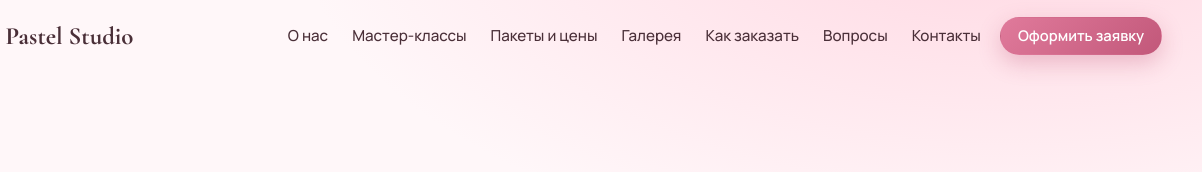
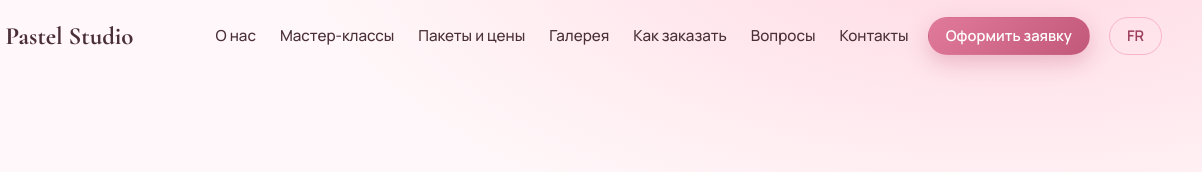
Before and after one commit to Markamila/creative-events, a website: page public/index.html in a window 1280 px wide. Shown: the top 172 px of the page, 78-1280 px from the left. Drawn offline with nearby package versions, Linux system fonts and the light colour scheme; no server answers.

Commit message:
main image changed 2

```diff
--- a/public/index.html
+++ b/public/index.html
@@ -42,6 +42,7 @@
         <button type="button" class="btn btn--primary btn--sm nav__cta" data-open-form>Оформить заявку</button>
       </nav>
       <button type="button" class="btn btn--primary btn--sm header__cta" data-open-form>Оформить заявку</button>
+      <button type="button" id="langSwitch" class="btn btn--ghost btn--sm" aria-label="Changer de langue">FR</button>
       <button type="button" class="burger" id="burger" aria-label="Открыть меню" aria-expanded="false" aria-controls="nav"><span></span><span></span><span></span></button>
     </div>
   </header>
@@ -331,6 +332,7 @@
   </svg>
 
   <noscript><p style="text-align:center;padding:1rem">Для работы сайта включите JavaScript.</p></noscript>
+  <script src="/js/i18n.js" defer></script>
   <script src="/js/app.js" defer></script>
 </body>
 </html>
--- /dev/null
+++ b/public/js/i18n.js
@@ -0,0 +1,242 @@
+const translations = {
+  "К содержимому": "Aller au contenu",
+  "О нас": "À propos",
+  "Мастер-классы": "Ateliers créatifs",
+  "Пакеты и цены": "Formules et tarifs",
+  "Галерея": "Galerie",
+  "Как заказать": "Comment réserver",
+  "Вопросы": "Questions",
+  "Контакты": "Contact",
+  "Оформить заявку": "Réserver un atelier",
+  "· выездные мастер-классы": "· ateliers créatifs à domicile",
+  "Создаём моменты, которые хочется сохранить": "Créons des moments inoubliables",
+  "Посмотреть мастер-классы": "Découvrir les ateliers",
+  "Выездной формат": "Ateliers sur votre lieu",
+  "Все материалы включены": "Tout le matériel est inclus",
+  "Для частных и корпоративных мероприятий": "Pour événements privés et professionnels",
+  "Индивидуальный подход к каждому заказу": "Une approche personnalisée",
+  "Творчество, которое объединяет": "La créativité qui rassemble",
+  "Выезд к клиенту": "Nous venons à vous",
+  "Приезжаем домой, в офис, кафе или на любую площадку.": "À domicile, au bureau, au café ou sur le lieu de votre choix.",
+  "Все материалы предоставляются": "Tout le matériel est fourni",
+  "Краски, заготовки, инструменты — всё привозим сами.": "Peintures, supports et outils : nous apportons tout.",
+  "Подходит даже для новичков": "Accessible aux débutants",
+  "Мастер подскажет и поможет на каждом шаге.": "Notre animateur vous accompagne à chaque étape.",
+  "Индивидуальное оформление": "Décoration personnalisée",
+  "Подбираем цвета, декор и тему под ваше событие.": "Nous adaptons les couleurs, le décor et le thème à votre événement.",
+  "Каталог": "Catalogue",
+  "Мастер-классы на любой вкус": "Des ateliers pour tous les goûts",
+  "Выберите направление — один или несколько мастер-классов можно сочетать в одном мероприятии.": "Choisissez un ou plusieurs ateliers à combiner lors de votre événement.",
+  "Пакеты": "Formules",
+  "Выберите свой формат мероприятия": "Choisissez votre formule",
+  "Вдохновение в каждой детали": "L’inspiration dans chaque détail",
+  "Картины, шопперы, керамика, украшения и атмосфера наших мероприятий.": "Tableaux, tote bags, céramiques, bijoux et ambiance de nos événements.",
+  "Как это работает": "Comment ça marche",
+  "От заявки до вашего творческого события": "De la réservation à votre événement créatif",
+  "Оставляете заявку": "Envoyez votre demande",
+  "Выбираете мастер-класс, пакет, количество участников, дату и пожелания.": "Choisissez les ateliers, la formule, le nombre de participants et la date.",
+  "Обсуждаем детали": "Discutons des détails",
+  "Наш менеджер связывается с вами, уточняет информацию и подготавливает коммерческое предложение.": "Notre équipe vous contacte et prépare une offre personnalisée.",
+  "Утверждаем мероприятие": "Confirmons votre événement",
+  "Согласовываем стоимость, оформление, сценарий и получаем предоплату.": "Nous convenons du tarif, du décor et du programme, puis recevons un acompte.",
+  "Проводим мероприятие": "Place à la créativité",
+  "Приезжаем с материалами и организуем творческое событие.": "Nous apportons le matériel et animons votre événement.",
+  "Давайте создавать красоту вместе": "Créons de belles choses ensemble",
+  "Часто задаваемые вопросы": "Questions fréquentes",
+  "Ваше следующее мероприятие может стать особенным": "Rendez votre prochain événement unique",
+  "Политика обработки персональных данных": "Politique de confidentialité",
+  "Заявка на мероприятие": "Demande de réservation",
+  "Контактная информация": "Coordonnées",
+  "Ваше имя *": "Votre nom *",
+  "Номер телефона *": "Numéro de téléphone *",
+  "Как удобнее связаться? *": "Comment vous contacter ? *",
+  "Звонок": "Appel",
+  "Информация о мероприятии": "Informations sur l’événement",
+  "Желаемая дата *": "Date souhaitée *",
+  "Предпочтительное время": "Heure souhaitée",
+  "Количество участников *": "Nombre de participants *",
+  "Формат мероприятия *": "Type d’événement *",
+  "Выбор услуг": "Choix des ateliers",
+  "Можно выбрать несколько. Не уверены — пропустите, менеджер поможет определиться.": "Vous pouvez en choisir plusieurs ou demander conseil à notre équipe.",
+  "Выбор пакета": "Choix de la formule",
+  "Дополнительные пожелания": "Souhaits supplémentaires",
+  "Расскажите, что для вас важно": "Indiquez ce qui compte pour vous",
+  "Проверьте и отправьте": "Vérifiez et envoyez",
+  "Сайт": "Site web",
+  "Я согласен(-на) на обработку персональных данных в соответствии с": "J’accepte le traitement de mes données conformément à la",
+  "политикой": "politique de confidentialité",
+  "Назад": "Retour",
+  "Далее": "Suivant",
+  "Отправить заявку": "Envoyer la demande",
+  "Заявка отправлена": "Demande envoyée",
+  "Спасибо за вашу заявку! Мы получили информацию и скоро свяжемся с вами, чтобы обсудить детали и подготовить индивидуальное предложение.": "Merci ! Nous vous contacterons bientôt pour discuter des détails et préparer une offre personnalisée.",
+  "Закрыть": "Fermer",
+  "Обработка персональных данных": "Traitement des données personnelles",
+  "Оставляя заявку, вы передаёте": "En envoyant une demande, vous communiquez à",
+  "компании": "l’entreprise",
+  "своё имя, номер телефона, способ связи и сведения о планируемом мероприятии.": "votre nom, votre téléphone, votre moyen de contact et les détails de votre événement.",
+  "Эти данные используются только для связи с вами, подготовки коммерческого предложения и организации мероприятия. Мы не публикуем их и не передаём третьим лицам, кроме случаев, предусмотренных законом.": "Ces données servent uniquement à vous contacter, à préparer une offre et à organiser votre événement. Elles ne sont ni publiées ni transmises à des tiers, sauf obligation légale.",
+  "Данные хранятся в защищённой базе, доступ к ним имеют только сотрудники компании. Вы можете в любой момент попросить удалить или изменить ваши данные, написав нам по контактам, указанным на сайте.": "Les données sont conservées dans une base sécurisée accessible uniquement au personnel. Vous pouvez demander leur modification ou suppression en nous contactant.",
+  "Для работы сайта включите JavaScript.": "Veuillez activer JavaScript.",
+  "Акриловая живопись на холсте": "Peinture acrylique sur toile",
+  "Собственная картина за один вечер: от идеи до готового холста.": "Créez votre tableau en une soirée.",
+  "Участники создают собственные картины под руководством мастера. Можно выбрать тематику, цветовую гамму и уровень сложности. Подходит и новичкам, и тем, кто уже держал кисть в руках.": "Réalisez votre propre tableau avec un animateur. Choisissez le thème, les couleurs et le niveau de difficulté.",
+  "Акриловая живопись на деревянных заготовках": "Peinture acrylique sur bois",
+  "Небольшие деревянные панно, которые приятно подарить или повесить дома.": "De petits panneaux en bois à offrir ou à exposer.",
+  "Роспись деревянных заготовок акрилом: панно, сердца, таблички. Мастер подскажет композицию и поможет подобрать палитру. Готовая работа покрывается защитным лаком.": "Décorez des supports en bois avec de la peinture acrylique. Notre animateur vous aide à choisir la composition et la palette. Un vernis protège votre création.",
+  "Акварельная живопись на бумаге": "Aquarelle sur papier",
+  "Воздушные акварельные работы: цветы, пейзажи, абстракции.": "Fleurs, paysages et abstractions à l’aquarelle.",
+  "Знакомство с акварелью: техника «по-мокрому», плавные переходы, цветы и пейзажи. Участники создают собственные работы под руководством мастера, выбирая тематику и цветовую гамму.": "Découvrez les techniques de l’aquarelle et créez une œuvre selon vos goûts, avec notre animateur.",
+  "Роспись шопперов": "Peinture sur tote bags",
+  "Эко-сумка с вашим рисунком — носить и дарить.": "Un sac écologique avec votre propre dessin.",
+  "Каждый участник расписывает собственный шоппер специальными акриловыми красками для ткани. Рисунок можно подобрать под настроение или тему праздника.": "Personnalisez un tote bag avec des peintures textiles adaptées au thème de votre fête.",
+  "Создание авторских сумок": "Création de sacs personnalisés",
+  "Сумка, в единственном экземпляре, оформленная вами.": "Un sac unique décoré par vos soins.",
+  "Создаём авторские сумки: роспись, декор, детали и аксессуары. Мастер помогает продумать дизайн и аккуратно выполнить каждый этап.": "Créez un sac original avec des peintures, des accessoires et des éléments décoratifs.",
+  "Роспись керамики": "Peinture sur céramique",
+  "Кружки, тарелки и вазы, расписанные своими руками.": "Décorez vos tasses, assiettes et vases.",
+  "Роспись керамических изделий специальными красками. Выбираем изделие, продумываем рисунок и создаём вещь, которую приятно использовать каждый день.": "Choisissez une pièce en céramique et personnalisez-la avec des peintures adaptées.",
+  "Декорирование готовых заготовок": "Décoration d’objets",
+  "Рисунок, защитный лак, стразы и декоративные элементы.": "Peinture, vernis, strass et éléments décoratifs.",
+  "В декорирование входят рисование, нанесение защитного лака, украшение стразами и другими декоративными элементами. Подходит для шкатулок, подносов, рамок и других заготовок.": "Décorez des boîtes, plateaux ou cadres avec de la peinture, du vernis et des strass.",
+  "Браслеты из эпоксидной смолы": "Bracelets en résine époxy",
+  "Прозрачные украшения с цветами, блёстками и пигментами.": "Bijoux transparents avec fleurs et paillettes.",
+  "Создаём браслеты из эпоксидной смолы: подбираем цвета, добавляем декоративные элементы и получаем украшение, которого больше нет ни у кого.": "Créez un bracelet unique en résine avec vos couleurs et décorations préférées.",
+  "Аксессуары из бисера": "Accessoires en perles",
+  "Браслеты и аксессуары из бисера и бусин.": "Bracelets et accessoires en perles.",
+  "Плетение и сборка аксессуаров из бисера и бусин. Участники выбирают цвета и схему, а мастер помогает освоить технику.": "Choisissez vos couleurs et apprenez à assembler des accessoires en perles.",
+  "Авторские украшения и аксессуары": "Bijoux et accessoires personnalisés",
+  "Серьги, подвески и другие украшения в вашем стиле.": "Boucles d’oreilles, pendentifs et bijoux à votre goût.",
+  "Создаём авторские украшения и аксессуары: подбираем материалы, цвета и фурнитуру, а затем собираем готовое изделие.": "Choisissez les matériaux, couleurs et apprêts pour assembler vos propres bijoux.",
+  "Арт-живопись": "Peinture",
+  "Роспись и декор": "Peinture et décoration",
+  "Handmade": "Créations artisanales",
+  "Все": "Tous",
+  "Подробнее": "En savoir plus",
+  "Примеры готовых работ": "Exemples de créations",
+  "Заказать этот мастер-класс": "Réserver cet atelier",
+  "По запросу": "Sur devis",
+  "индивидуальный расчёт": "tarif personnalisé",
+  "за участника": "par participant",
+  "за группу": "par groupe",
+  "Популярный выбор": "Le plus populaire",
+  "Выбрать пакет": "Choisir la formule",
+  "Телефон": "Téléphone",
+  "Почта": "E-mail",
+  "Город": "Ville",
+  "Алматы": "Almaty",
+  "Время работы менеджера": "Horaires",
+  "Ежедневно, 10:00–20:00": "Tous les jours, 10 h–20 h",
+  "Написать менеджеру в WhatsApp": "Nous contacter sur WhatsApp",
+  "День рождения": "Anniversaire",
+  "Девичник": "Enterrement de vie de jeune fille",
+  "Корпоратив": "Événement professionnel",
+  "Детский праздник": "Fête pour enfants",
+  "Семейное мероприятие": "Fête familiale",
+  "Дружеская встреча": "Rencontre entre amis",
+  "Другое": "Autre",
+  "Демонстрационная цена": "Tarif indicatif",
+  "Нужна консультация": "Besoin de conseils",
+  "Имя": "Nom",
+  "Связь": "Contact",
+  "Дата": "Date",
+  "Участников": "Participants",
+  "Формат": "Type",
+  "Услуги": "Ateliers",
+  "Пакет": "Formule",
+  "Пожелания": "Souhaits",
+  "Выберем вместе с менеджером": "À définir avec notre équipe",
+  "Укажите имя": "Indiquez votre nom",
+  "Укажите корректный номер телефона": "Indiquez un numéro valide",
+  "Выберите способ связи": "Choisissez un moyen de contact",
+  "Выберите дату мероприятия": "Choisissez une date",
+  "Дата не может быть в прошлом": "La date doit être future",
+  "Укажите количество участников (от 1 до 500)": "Indiquez entre 1 et 500 participants",
+  "Выберите формат мероприятия": "Choisissez le type d’événement",
+  "Необходимо согласие на обработку персональных данных": "Votre consentement est nécessaire",
+  "Отправляем…": "Envoi en cours…",
+  "Выездные творческие мероприятия и мастер-классы для ваших праздников, встреч и особенных событий. Мы привезём всё необходимое, чтобы вы могли наслаждаться процессом творчества.": "Des ateliers créatifs pour vos fêtes et événements. Nous apportons tout le nécessaire pour que vous profitiez pleinement de la création.",
+  "Выберите мастер-класс, пригласите близких и создайте что-то уникальное своими руками. Всё остальное мы возьмём на себя.": "Choisissez un atelier, invitez vos proches et créez quelque chose d’unique. Nous nous occupons du reste.",
+  "Нужно ли иметь опыт рисования?": "Faut-il savoir dessiner ?",
+  "Нет. Мастер объясняет каждый шаг и помогает на любом этапе, поэтому мероприятие подходит даже тем, кто никогда не рисовал.": "Non, notre animateur vous accompagne à chaque étape, même si vous débutez.",
+  "Вы привозите все материалы самостоятельно?": "Apportez-vous tout le matériel ?",
+  "Да. Мы привозим краски, заготовки, инструменты и всё необходимое для работы, а также организуем рабочие места.": "Oui, nous apportons les peintures, supports et outils et préparons les postes de travail.",
+  "Можно ли заказать мероприятие на дому?": "Peut-on organiser un atelier à domicile ?",
+  "Да. Мы выезжаем к вам домой, в офис, кафе или на другую площадку. Главное — наличие стола и стульев для участников.": "Oui, à domicile, au bureau ou ailleurs. Il suffit de prévoir des tables et des chaises.",
+  "Какое минимальное и максимальное количество участников?": "Combien de participants peut-on accueillir ?",
+  "Минимальное и максимальное количество зависит от формата мастер-класса. Укажите число гостей в заявке, и менеджер подберёт подходящий вариант.": "Cela dépend de l’atelier. Indiquez le nombre de personnes dans votre demande.",
+  "Можно ли выбрать собственную тематику мероприятия?": "Peut-on choisir son thème ?",
+  "Да. Мы подберём цветовую гамму, декор и сюжеты под ваш праздник. В пакете PREMIUM разрабатываем индивидуальную концепцию.": "Oui, nous adaptons les couleurs et le décor à votre fête. La formule PREMIUM propose un concept personnalisé.",
+  "За сколько дней нужно оформлять заявку?": "Quand faut-il réserver ?",
+  "Лучше всего за 5–7 дней, чтобы мы успели подготовить материалы и согласовать детали. Если мероприятие нужно срочнее — напишите нам, постараемся помочь.": "Idéalement 5 à 7 jours à l’avance. Contactez-nous pour une demande urgente.",
+  "Как рассчитывается стоимость?": "Comment le tarif est-il calculé ?",
+  "Стоимость зависит от выбранного мастер-класса, количества участников, формата мероприятия и пожеланий. После заявки менеджер подготовит индивидуальное коммерческое предложение.": "Il dépend de l’atelier, du nombre de participants et de vos souhaits. Nous préparons une offre personnalisée.",
+  "Как происходит оплата?": "Comment se déroule le paiement ?",
+  "После согласования деталей мы вносим мероприятие в график и просим предоплату. Остаток оплачивается по договорённости с менеджером.": "Un acompte est demandé après confirmation. Le solde est réglé selon les modalités convenues.",
+  "Можно ли провести корпоративное мероприятие?": "Organisez-vous des événements professionnels ?",
+  "Да. Мы проводим корпоративные мастер-классы для команд разного размера и готовы адаптировать формат под ваши задачи.": "Oui, nous adaptons nos ateliers à la taille et aux besoins de votre équipe.",
+  "Акриловая картина на холсте": "Tableau acrylique",
+  "Расписанный шоппер": "Tote bag peint",
+  "Расписная керамика": "Céramique peinte",
+  "Украшения из бисера": "Bijoux en perles",
+  "Браслет из эпоксидной смолы": "Bracelet en résine",
+  "Творческий процесс": "Processus créatif",
+  "Оформленное рабочее место": "Poste de travail décoré",
+  "Групповое мероприятие": "Atelier en groupe",
+  "Акварельные цветы": "Fleurs à l’aquarelle",
+  "Роспись на дереве": "Peinture sur bois",
+  "Авторская сумка": "Sac personnalisé",
+  "Декорированная шкатулка": "Boîte décorée",
+  "Творческая зона для праздника": "Espace créatif festif",
+  "Авторские украшения": "Bijoux personnalisés",
+  "Мы организуем выездные творческие мероприятия, где каждый может попробовать себя в искусстве, создать что-то своими руками и провести время в приятной атмосфере.": "Nous organisons des ateliers où chacun peut découvrir l’art et créer dans une ambiance conviviale.",
+  "Мы самостоятельно подготавливаем материалы, декорируем рабочее пространство и сопровождаем участников на протяжении всего мастер-класса.": "Nous préparons le matériel, décorons l’espace et accompagnons les participants tout au long de l’atelier.",
+  "Вам не нужно ничего покупать или организовывать самостоятельно — мы привозим всё необходимое непосредственно к вам.": "Vous n’avez rien à acheter ni à organiser : nous apportons tout sur place.",
+  "Итоговая стоимость зависит от выбранного мастер-класса, количества участников, формата мероприятия и дополнительных пожеланий. После получения заявки менеджер подготовит индивидуальное коммерческое предложение.": "Le tarif final dépend des ateliers, du nombre de participants et de vos souhaits. Notre équipe préparera une offre personnalisée.",
+  "Простой формат для небольшой компании: один мастер-класс и всё необходимое.": "Une formule simple pour un petit groupe, avec un atelier et tout le nécessaire.",
+  "Больше материалов, декора и красивая организация творческой зоны.": "Plus de matériel, de décoration et un bel espace créatif.",
+  "Мероприятие с индивидуальной концепцией, декором и вниманием к деталям.": "Un événement personnalisé avec une décoration soignée.",
+  "Один творческий мастер-класс на выбор": "Un atelier créatif au choix",
+  "Базовый набор материалов": "Matériel de base",
+  "Рабочее место для каждого участника": "Un poste de travail par participant",
+  "Сопровождение мастера": "Accompagnement par un animateur",
+  "Создание одного изделия каждым участником": "Une création par participant",
+  "Расширенный выбор материалов": "Plus grand choix de matériaux",
+  "Дополнительные декоративные элементы": "Éléments décoratifs supplémentaires",
+  "Более разнообразные варианты оформления": "Plus de possibilités de décoration",
+  "Эстетичная организация творческой зоны": "Aménagement soigné de l’espace créatif",
+  "Индивидуальный подбор цветовой гаммы": "Palette de couleurs personnalisée",
+  "Индивидуальная концепция мероприятия": "Concept personnalisé",
+  "Расширенный декор и оформление пространства": "Décoration enrichie de l’espace",
+  "Премиальные материалы": "Matériaux haut de gamme",
+  "Особое внимание к деталям и атмосфере мероприятия": "Attention particulière aux détails et à l’ambiance",
+  "Всё, что входит в MINI, плюс:": "Tout ce qui est inclus dans MINI, plus :",
+  "Всё, что входит в STANDARD, плюс:": "Tout ce qui est inclus dans STANDARD, plus :"
+};
+(() => {
+ const fr = localStorage.getItem('ce-lang') === 'fr';
+ const button = document.getElementById('langSwitch');
+ button.textContent = fr ? 'RU' : 'FR';
+ button.onclick = () => { localStorage.setItem('ce-lang', fr ? 'ru' : 'fr'); location.reload(); };
+ if (!fr) return;
+ document.documentElement.lang = 'fr';
+ document.title = 'Pastel Studio — Ateliers créatifs';
+ function tr(s) {
+   const k = s.trim();
+   let v = translations[k];
+   if (!v && /^Шаг \d+ из \d+$/.test(k)) v = k.replace('Шаг','Étape').replace('из','sur');
+   if (!v && k.startsWith('от ')) v = k.replace('от ', 'dès ');
+   if (!v && k.startsWith('Работаем:')) v = 'Zone : Almaty et sa région';
+   return v ? s.replace(k,v) : s;
+ }
+ function scan() {
+   const walker = document.createTreeWalker(document.body, NodeFilter.SHOW_TEXT);
+   let n;
+   while (n = walker.nextNode()) {
+     if (n.parentElement.closest('script,style,textarea,#summary dd')) continue;
+     const v = tr(n.nodeValue); if (v !== n.nodeValue) n.nodeValue = v;
+   }
+ }
+ scan();
+ new MutationObserver(scan).observe(document.body,{subtree:true,childList:true,characterData:true});
+})();
```
